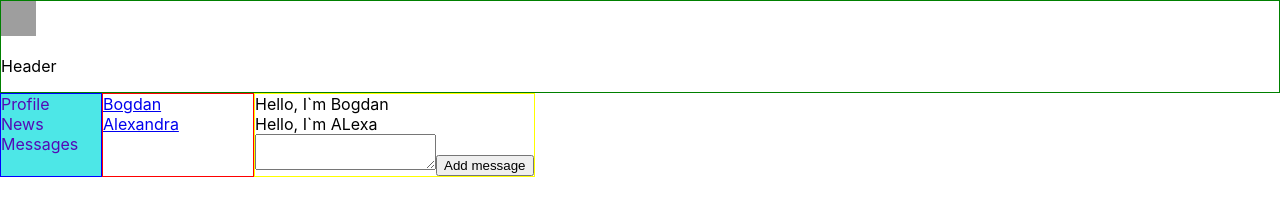
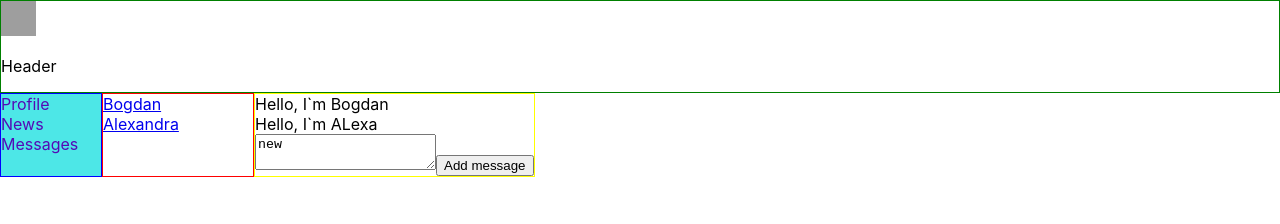
Before and after one commit to SergeyKovalchuk2086/React-again, a React (Create React App) app: page /dialogs in a window 1280 px wide. Shown: the top 224 px of the page. Built offline with nearby package versions, Linux system fonts and the light colour scheme; grey boxes are pictures that could not be loaded.

Commit message:
added reducer

```diff
--- a/src/App.js
+++ b/src/App.js
@@ -17,7 +17,7 @@ function App(props) {
               <Route path='profile/'
                 element={<Profile postsData={props.state.profilePage} dispatch={props.dispatch} />} />
               <Route path='dialogs/'
-                element={<Dialogs dialogsMessagesData={props.state.dialogsPage} />} />
+                element={<Dialogs dialogsMessagesData={props.state.dialogsPage} dispatch={props.dispatch} />} />
             </Routes>
           </div>
         </div>
--- a/src/components/Dialogs/Dialogs.js
+++ b/src/components/Dialogs/Dialogs.js
@@ -2,6 +2,7 @@ import React from 'react';
 import './Dialogs.css'
 import Dialog from './Dialog/Dialog';
 import Message from './Message/Message';
+import {updateNewMessageBodyCreator, sendMessageCreator} from '../../redux/dialogsReducer'
 
 const Dialogs = (props) => {
   let newArr =
@@ -10,10 +11,12 @@ const Dialogs = (props) => {
   let newArr2 =
   props.dialogsMessagesData.messages.map(message => <Message message={message.text} key={message.id} />)
 
-  let textareaRef = React.createRef()
+  function changeMessageText(e) {
+    props.dispatch(updateNewMessageBodyCreator(e.target.value))
+  }
 
   function addMessage() {
-    console.log('messgae :', textareaRef.current.value);
+    props.dispatch(sendMessageCreator())
   }
 
   return (
@@ -26,7 +29,7 @@ const Dialogs = (props) => {
 
       <div className='dialogs__messages'>
 				{newArr2}
-        <textarea ref={ textareaRef }></textarea>
+        <textarea onChange={changeMessageText} value={props.dialogsMessagesData.newMessageBody} ></textarea>
         <button onClick={ addMessage }>Add message</button>
       </div>
     </div>
--- a/src/components/Profile/Posts/Posts.js
+++ b/src/components/Profile/Posts/Posts.js
@@ -1,7 +1,7 @@
 import React from 'react';
 import './Posts.css';
 import Post from './Post/Post';
-import { addPostActionCreator, updateNewPostTextActionCreator } from '../../../state';
+import { addPostActionCreator, updateNewPostTextActionCreator } from '../../../redux/profileReducer';
 
 const Posts = (props) => {
   let posts = props.posts.map((post, id) => <Post message={post.message} key={id} likes={post.likes} />)
--- a/src/constant.js
+++ b/src/constant.js
@@ -1,6 +1,8 @@
 const constants = {
     ADD_POST : 'ADD-POST',
-    UPDATE_NEW_POST_TEXT : 'UPDATE-NEW-POST-TEXT'
+    UPDATE_NEW_POST_TEXT : 'UPDATE-NEW-POST-TEXT',
+    UPDATE_NEW_MESSAGE_BODY : 'UPDATE-NEW-MESSAGE-BODY',
+    SEND_MESSAGE : 'SEND-MESSAGE'
 }
 
 export default constants;
--- a/src/index.js
+++ b/src/index.js
@@ -1,6 +1,6 @@
 import './index.css';
 import reportWebVitals from './reportWebVitals';
-import store from './state';
+import store from './redux/state';
 import React from 'react';
 import ReactDOM from 'react-dom/client';
 import App from './App';
--- /dev/null
+++ b/src/redux/dialogsReducer.js
@@ -0,0 +1,34 @@
+import constants from "../constant";
+
+const dialogsReducer = (state, action) => {
+	switch (action.type) {
+		case constants.UPDATE_NEW_MESSAGE_BODY:
+			state.newMessageBody = action.body
+			break;
+		case constants.SEND_MESSAGE:
+			state.messages.push({
+				id: 5,
+				text: state.newMessageBody
+			})
+			state.newMessageBody = ''
+			break;
+		default:
+			break;
+	}
+  return state
+}
+
+export const sendMessageCreator = () => {
+	return {
+		type: constants.SEND_MESSAGE
+	}
+}
+
+export const updateNewMessageBodyCreator = (text) => {
+	return {
+		type: constants.UPDATE_NEW_MESSAGE_BODY,
+		body: text
+	}
+}
+
+export default dialogsReducer
--- /dev/null
+++ b/src/redux/profileReducer.js
@@ -0,0 +1,36 @@
+import constants from "../constant";
+
+const profileReducer = (state, action) => {
+	switch (action.type) {
+		case constants.ADD_POST:
+			let newPost = {
+				id: 5,
+				message: state.newPostText,
+				likes: 666
+			}
+			state.posts.push(newPost)
+			state.newPostText = ''
+			break;
+		case constants.UPDATE_NEW_POST_TEXT:
+			state.newPostText = action.postText
+			break
+		default:
+			break;
+	}
+  return state
+}
+
+export const addPostActionCreator = () => {
+	return {
+		type: constants.ADD_POST
+	}
+}
+
+export const updateNewPostTextActionCreator = (text) => {
+	return {
+		type: constants.UPDATE_NEW_POST_TEXT,
+		postText: text
+	}
+}
+
+export default profileReducer
--- /dev/null
+++ b/src/redux/state.js
@@ -0,0 +1,62 @@
+import dialogsReducer from "./dialogsReducer";
+import profileReducer from "./profileReducer";
+
+let store = {
+	_state: {
+		profilePage: {
+			posts: [
+				{
+					id: 1,
+					message: 'Hi',
+					likes: 20
+				},
+				{
+					id: 2,
+					message: 'powel nahui',
+					likes: 999
+				},
+			],
+			newPostText: 'Hello bitch'
+		},
+		dialogsPage: {
+			dialogs: [
+				{
+					id: 1,
+					name: 'Bogdan'
+				},
+				{
+					id: 2,
+					name: 'Alexandra'
+				}
+			],
+			messages: [
+				{
+					id: 1,
+					text: 'Hello, I`m Bogdan'
+				},
+				{
+					id: 2,
+					text: 'Hello, I`m ALexa'
+				}
+			],
+			newMessageBody: 'new'
+		}
+	},
+
+	getState() {
+		return this._state
+	},
+	subscribe(observer) {
+		this.rerenderEntireTree = observer
+	},
+
+	dispatch(action) {
+		this._state.profilePage = profileReducer(this._state.profilePage, action)
+		this._state.dialogsPage = dialogsReducer(this._state.dialogsPage, action)
+
+		this.rerenderEntireTree(this._state)
+	}
+}
+
+export default store;
+window.store = store;
--- a/src/state.js
+++ /dev/null
@@ -1,82 +0,0 @@
-import constants from "./constant";
-
-let store = {
-	_state: {
-		profilePage: {
-			posts: [
-				{
-					id: 1,
-					message: 'Hi',
-					likes: 20
-				},
-				{
-					id: 2,
-					message: 'powel nahui',
-					likes: 999
-				},
-			],
-			newPostText: 'Hello bitch'
-		},
-		dialogsPage: {
-			dialogs: [
-				{
-					id: 1,
-					name: 'Bogdan'
-				},
-				{
-					id: 2,
-					name: 'Alexandra'
-				}
-			],
-			messages: [
-				{
-					id: 1,
-					text: 'Hello, I`m Bogdan'
-				},
-				{
-					id: 2,
-					text: 'Hello, I`m ALexa'
-				}
-			],
-		}
-	},
-
-	getState() {
-		return this._state
-	},
-	subscribe(observer) {
-		this.rerenderEntireTree = observer
-	},
-
-	dispatch(action) {
-		if (action.type === constants.ADD_POST) {
-			let newPost = {
-				id: 5,
-				message: this._state.profilePage.newPostText,
-				likes: 666
-			}
-			this._state.profilePage.posts.push(newPost)
-			this._state.profilePage.newPostText = ''
-			this.rerenderEntireTree(this._state)
-		} else if (action.type === constants.UPDATE_NEW_POST_TEXT) {
-			this._state.profilePage.newPostText = action.postText
-		this.rerenderEntireTree(this._state)
-		}
-	}
-}
-
-export const addPostActionCreator = () => {
-	return {
-		type: constants.ADD_POST
-	}
-}
-
-export const updateNewPostTextActionCreator = (text) => {
-	return {
-		type: constants.UPDATE_NEW_POST_TEXT,
-		postText: text
-	}
-}
-
-export default store;
-window.store = store;
```
